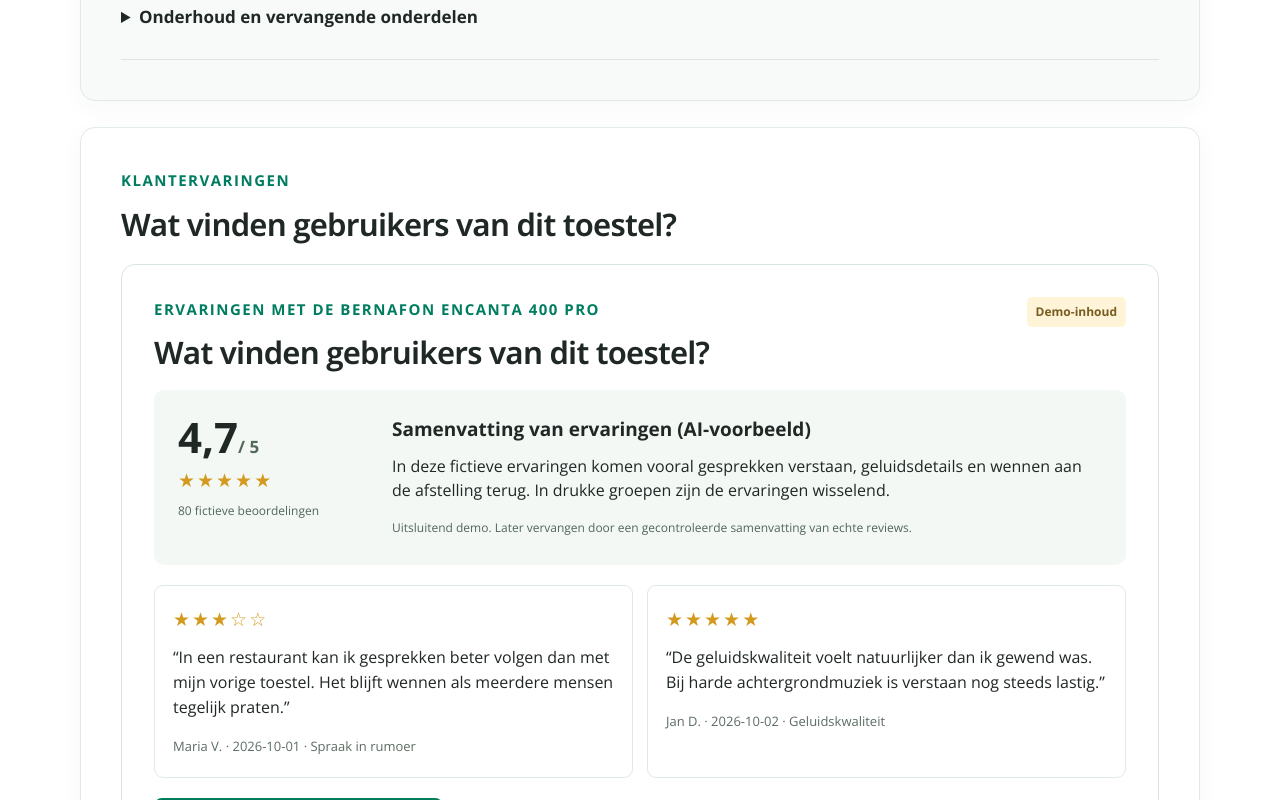
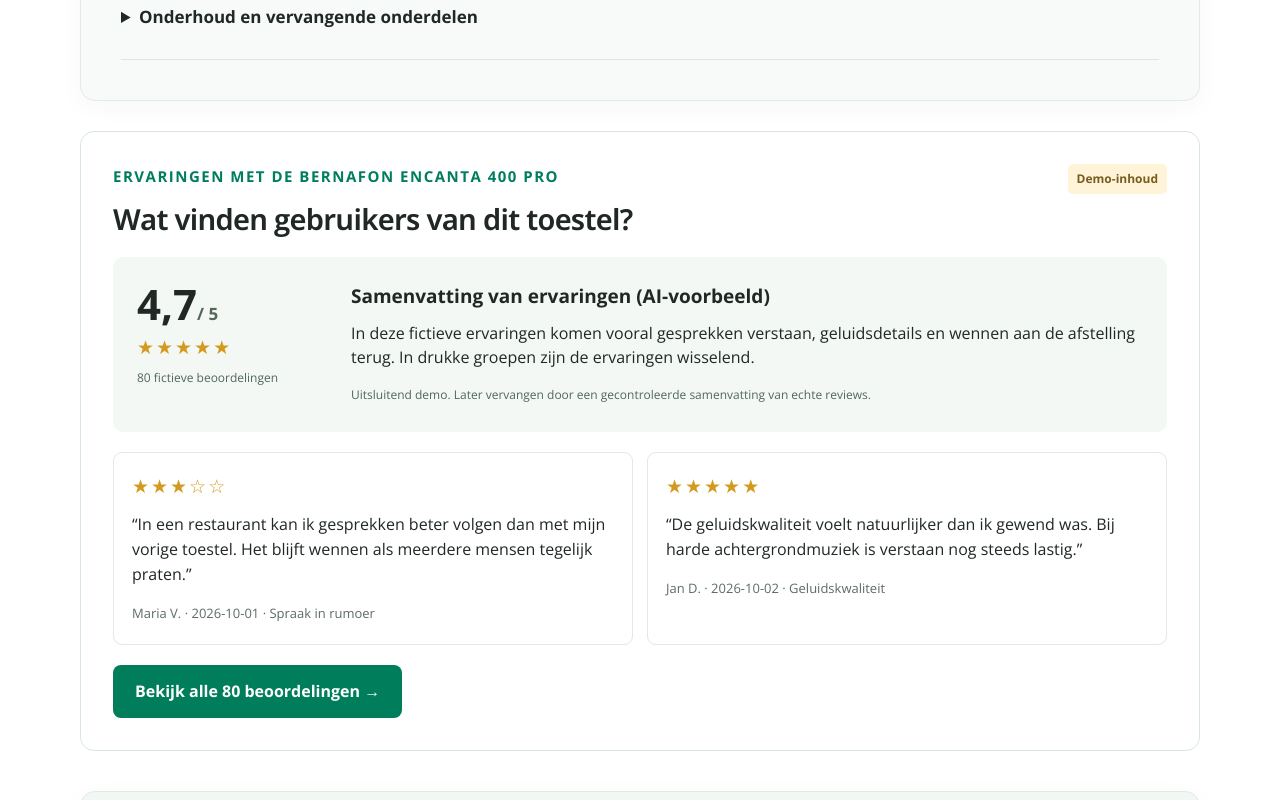
Before and after one commit to jo0stjo0st/oogvoororen-cro, a Next.js app: page /experimenten/complete-productpagina in a window 1280 px wide. Shown: the part 4940-5740 px from the top of the page. Built offline with nearby package versions, Linux system fonts and the light colour scheme.

Commit message:
Remove nested review container and duplicate review headings

```diff
--- a/src/app/experimenten/complete-productpagina/page.tsx
+++ b/src/app/experimenten/complete-productpagina/page.tsx
@@ -45,7 +45,7 @@ export default function CompleteProductPage(){
   <section className="cro-complete-section" id="prijs"><p className="eyebrow">Prijs en tegemoetkoming</p><h2>Wat betaalt u zelf?</h2><p className="cro-complete-lead">Kies uw situatie voor een indicatieve berekening. U hoeft geen persoonsgegevens in te vullen.</p><div className="cro-complete-calc"><div className="cro-complete-calc-controls"><fieldset><legend>Uw leeftijd</legend>{[{v:"senior",t:"65 jaar of ouder"},{v:"adult",t:"18 tot 64 jaar"},{v:"child",t:"Jonger dan 18 jaar"}].map(x=><button key={x.v} aria-pressed={age===x.v} onClick={()=>setAge(x.v as Age)}>{x.t}</button>)}</fieldset><fieldset><legend>Aantal hoorapparaten</legend>{[1,2].map(n=><button key={n} aria-pressed={count===n} onClick={()=>setCount(n)}>{n===1?"Eén":"Twee"}</button>)}</fieldset><fieldset><legend>Tegemoetkoming mutualiteit</legend><button aria-pressed={eligible} onClick={()=>setEligible(true)}>Toon indicatie</button><button aria-pressed={!eligible} onClick={()=>setEligible(false)}>Zelf betalen</button></fieldset></div><div className="cro-complete-calc-result" aria-live="polite"><span>Prijs {count===1?"hoorapparaat":"hoorapparaten"}</span><strong>{euro(result.total)}</strong><span>Indicatieve tegemoetkoming: - {euro(result.compensation??0)}</span><div><span>Indicatieve eigen opleg</span><b>{euro(result.net??result.total)}</b></div><small>Geen definitieve prijs of toezegging van vergoeding. De audicien controleert uw aanspraak en de geldende voorwaarden.</small></div></div></section>
   <section className="cro-complete-section" id="specificaties"><p className="eyebrow">Vergelijking en specificaties</p><h2>Welke Encanta past bij u?</h2><p className="cro-complete-lead">De vier technologieniveaus en hun toestelprijzen. Een hoger niveau betekent niet automatisch dat het voor iedereen de beste keuze is.</p><div className="cro-complete-table"><table><thead><tr><th>Model</th><th>Kanalen</th><th>Prijs per toestel</th></tr></thead><tbody>{comparison.map(x=><tr key={x.name}><th>{x.name}</th><td>{x.channels}</td><td>{euro(x.price)}</td></tr>)}</tbody></table></div><p className="cro-complete-small">Aantal kanalen is een technische eigenschap, geen betrouwbare maat voor de hoorervaring. Productspecificaties en prijzen controleren vóór publicatie.</p><details><summary>Bekijk alle technische specificaties</summary><div className="cro-complete-table"><table><tbody>{product.specs.map(([k,v])=><tr key={k}><th>{k}</th><td>{v}</td></tr>)}</tbody></table></div></details><details><summary>Handleidingen en productdocumenten</summary><p>Hier komen de bestaande brochure, gebruikershandleiding en onderhoudsinstructies als documenten binnen de productpagina. In deze demo zijn de bestanden nog niet gekoppeld.</p></details></section>
   <section className="cro-complete-section" id="accessoires"><p className="eyebrow">Accessoires</p><h2>Wat is inbegrepen en wat is optioneel?</h2><div className="cro-complete-included"><span className="cro-complete-included-icon" aria-hidden="true">✓</span><div><strong>Standaardoplader inbegrepen</strong><p>De Desk Charger staat in de huidige CRO-productgegevens als inbegrepen. Pakketinhoud nog controleren vóór publicatie.</p></div></div>{accessoryGroups.map(g=><div className="cro-complete-accessory-group" key={g.title}><h3>{g.title}</h3><div className="cro-complete-accessories">{g.items.map(a=><article key={a.name}><h4>{a.name}</h4><p>{a.note}</p><strong>{euro(a.price)}</strong></article>)}</div></div>)}<details><summary>Onderhoud en vervangende onderdelen</summary><p>Filters, domes en andere onderdelen hangen af van de uitvoering. Uw audicien adviseert welke u nodig hebt.</p></details></section>
-  <section className="cro-complete-section" id="reviews"><p className="eyebrow">Klantervaringen</p><h2>Wat vinden gebruikers van dit toestel?</h2><ProductReviews/></section>
+  <section className="cro-complete-reviews-section" id="reviews"><ProductReviews/></section>
   <section className="cro-complete-section cro-complete-appointment" id="afspraak"><div><p className="eyebrow">Persoonlijk hooradvies</p><h2>Bespreek uw gehoor met een audicien</h2><p>U hoeft nog geen hoorapparaat te kiezen. We bellen u om uw wensen en de afspraak te bespreken.</p><p>Met uw postcode koppelen we u aan een geschikte audicien of vestiging. De locatie bespreken we telefonisch.</p><p className="cro-complete-assurance">Geen aankoopverplichting</p></div><div className="cro-complete-form"><h3>Vraag uw afspraak aan</h3><CompactAppointmentForm interest={product.slug}/></div></section>
   {showSticky&&<aside className="cro-complete-sticky"><div><strong>Bernafon Encanta 400 Pro</strong><a href="#afspraak" className="cro-complete-cta">Maak een afspraak voor persoonlijk hooradvies</a></div></aside>}
 
```
